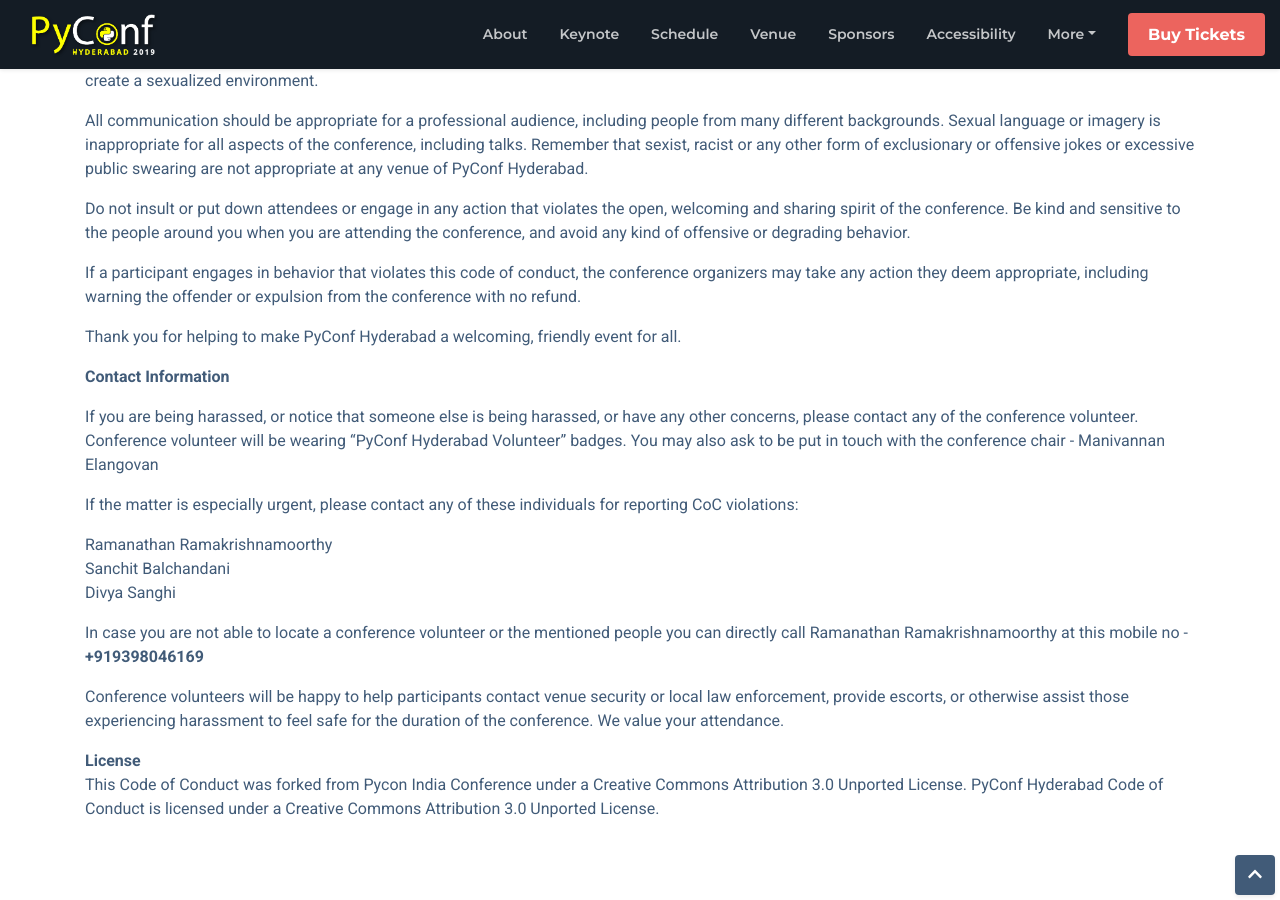
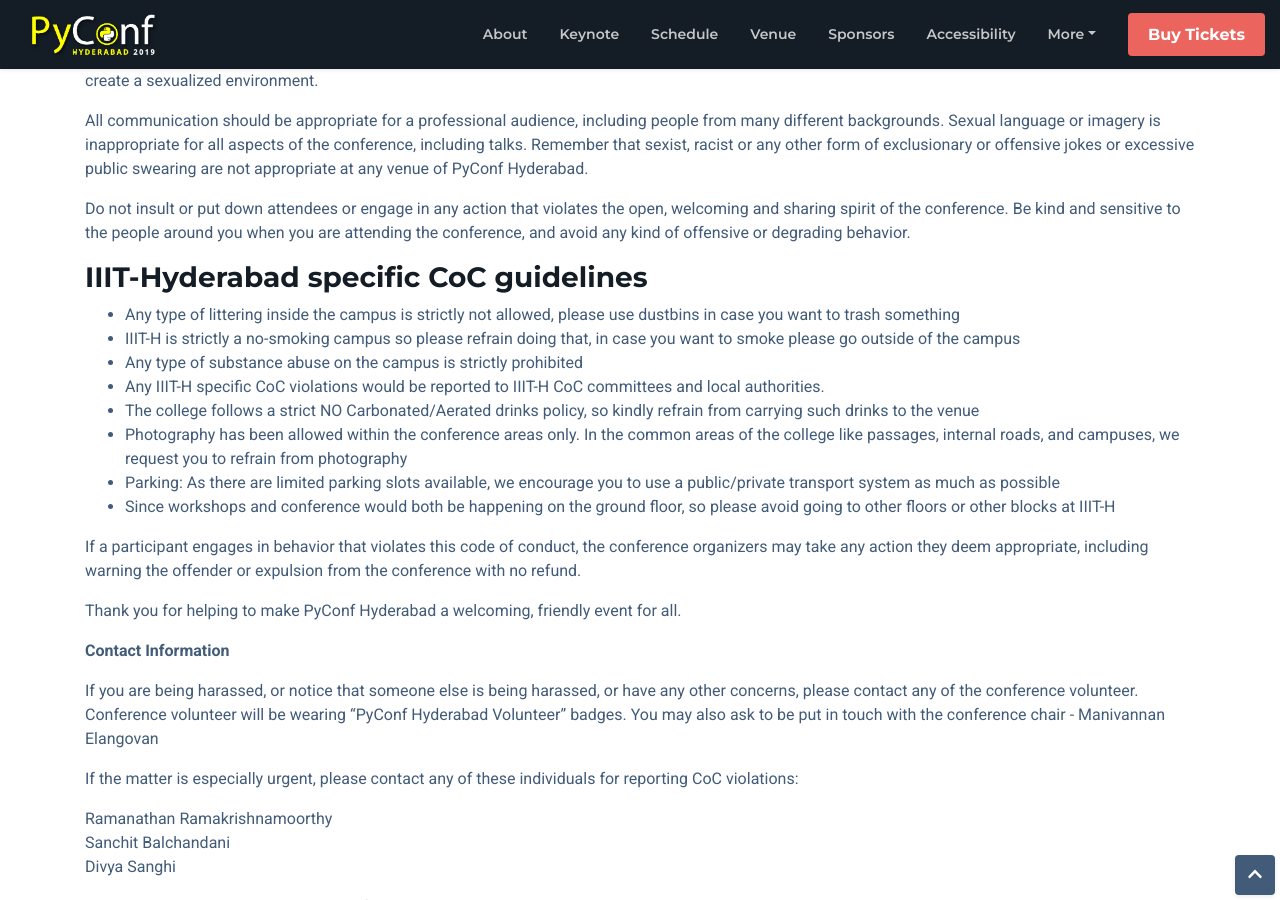
Before and after one commit to HydPy/hydpyconf2019, a Jekyll site: the page built from coc.md, in a window 1280 px wide and 900 px high, scrolled down 509 px. Built offline with Jekyll 4.4.1, drawn with Linux system fonts in a browser that asks for light colours; nearby versions of some CDN libraries.

Commit message:
Update IIIT-H CoC guidelines

```diff
--- a/coc.md
+++ b/coc.md
@@ -14,6 +14,17 @@
 <p>All communication should be appropriate for a professional audience, including people from many different backgrounds. Sexual language or imagery is inappropriate for all aspects of the conference, including talks. Remember that sexist, racist or any other form of exclusionary or offensive jokes or excessive public swearing are not appropriate at any venue of PyConf Hyderabad.</p>
 
 <p>Do not insult or put down attendees or engage in any action that violates the open, welcoming and sharing spirit of the conference. Be kind and sensitive to the people around you when you are attending the conference, and avoid any kind of offensive or degrading behavior.</p>
+
+### IIIT-Hyderabad specific CoC guidelines
+
+- Any type of littering inside the campus is strictly not allowed, please use dustbins in case you want to trash something
+- IIIT-H is strictly a no-smoking campus so please refrain doing that, in case you want to smoke please go outside of the campus
+- Any type of substance abuse on the campus is strictly prohibited
+- Any IIIT-H specific CoC violations would be reported to IIIT-H CoC committees and local authorities.
+- The college follows a strict NO Carbonated/Aerated drinks policy, so kindly refrain from carrying such drinks to the venue
+- Photography has been allowed within the conference areas only. In the common areas of the college like passages, internal roads, and campuses, we request you to refrain from photography
+- Parking: As there are limited parking slots available, we encourage you to use a public/private transport system as much as possible
+- Since workshops and conference would both be happening on the ground floor, so please avoid going to other floors or other blocks at IIIT-H
 
 <p>If a participant engages in behavior that violates this code of conduct, the conference organizers may take any action they deem appropriate, including warning the offender or expulsion from the conference with no refund.</p>
 
```
